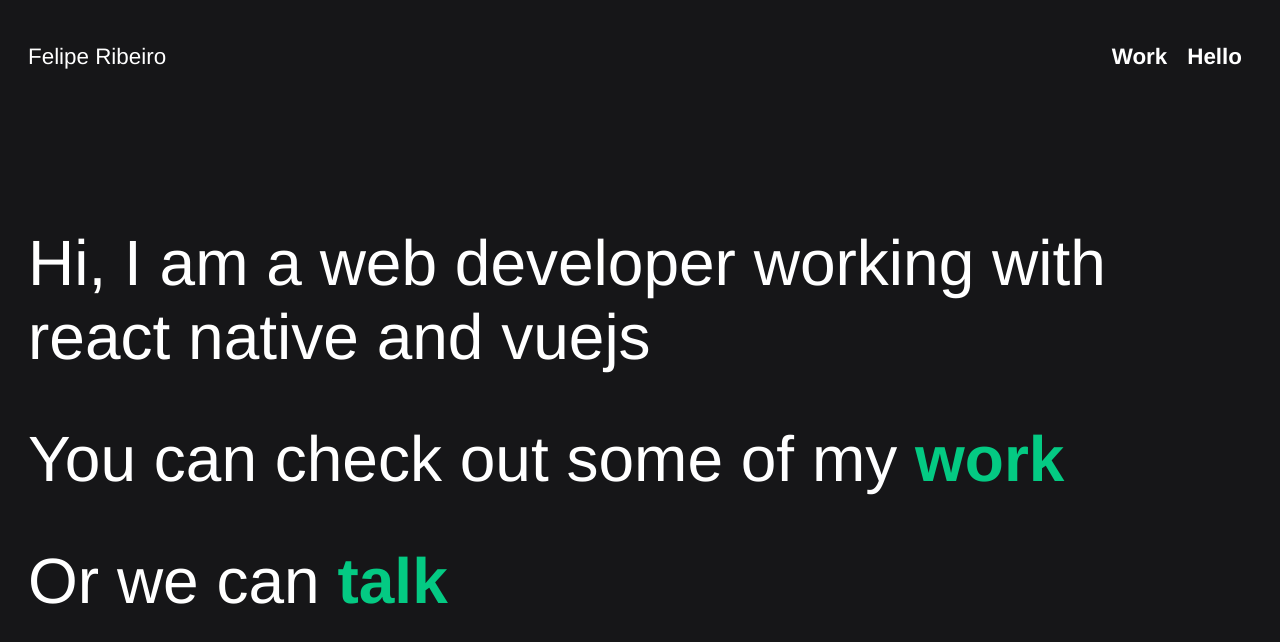
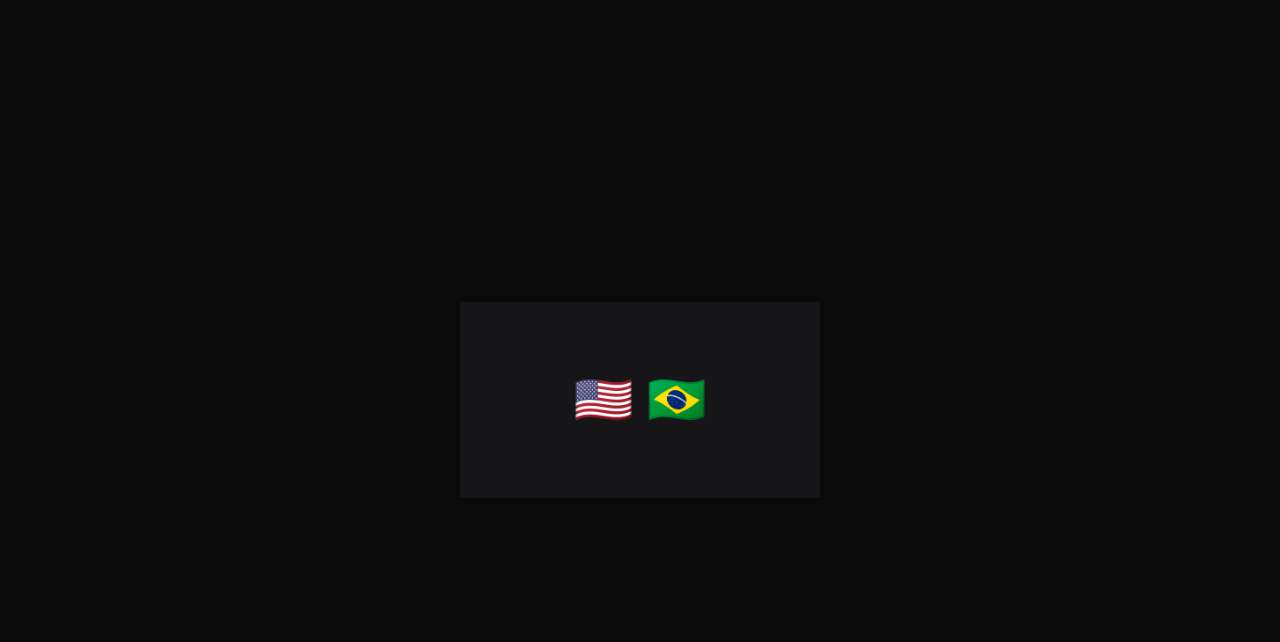
Before and after one commit to ribas14/portfolio, a Vue app: page / in a window 1280 px wide. Shown: the top 642 px of the page. Built offline with nearby package versions, Linux system fonts and the light colour scheme.

Commit message:
language support added

```diff
--- a/src/App.vue
+++ b/src/App.vue
@@ -1,7 +1,7 @@
 <template>
   <div id="app">
-    <NavBar/>
-    <router-view/>
+    <NavBar :lang="lang" @english='english' @portuguese='portuguese'/>
+    <router-view :lang="lang" v-if="lang"/>
   </div>
 </template>
 
@@ -10,6 +10,25 @@ import NavBar from './components/NavBar.vue'
 
 export default {
   name: 'app',
+  data() {
+    return {
+    showModal: false,
+    lang: null
+    };
+  },
+  methods: {
+    english(){
+      this.lang = 'eng'
+      localStorage.lang = this.lang
+    },
+    portuguese(){
+      this.lang = 'pt'
+      localStorage.lang = this.lang
+    }
+  },
+  mounted () {
+    if (localStorage.lang) this.lang = localStorage.lang;
+  },
   components: {
     NavBar
   }
@@ -29,4 +48,45 @@ body {
   color: #2c3e50;
 
 }
+.modal-mask {
+  position: fixed;
+  z-index: 9998;
+  top: 0;
+  left: 0;
+  width: 100%;
+  height: 100%;
+  background-color: rgba(0, 0, 0, .5);
+  display: table;
+  transition: opacity .3s ease;
+}
+
+.modal-wrapper {
+  display: table-cell;
+  vertical-align: middle;
+}
+
+.modal-container {
+  width: 300px;
+  margin: 0px auto;
+  padding: 20px 30px;
+  background-color: #fff;
+  border-radius: 2px;
+  box-shadow: 0 2px 8px rgba(0, 0, 0, .33);
+  transition: all .3s ease;
+  font-family: Helvetica, Arial, sans-serif;
+}
+
+.modal-header h3 {
+  margin-top: 0;
+  color: #42b983;
+}
+
+.modal-body {
+  margin: 50px 50px;
+}
+
+.modal-default-button {
+  float: right;
+}
+
 </style>
--- a/src/components/Home.vue
+++ b/src/components/Home.vue
@@ -1,18 +1,26 @@
 <template>
   <div class="hello">
     <div class="container">
-      <h3>
-        Hi, I am a web developer working with react native and vuejs
+      <h3 v-if="lang == 'eng'">
+        Hi, I am a web developer working with javascript, react native and vuejs
+      </h3>
+      <h3 v-if="lang == 'pt'">
+        Oi, trabalho com desenvolvimento web usando javascript, react native e vuejs
       </h3>
       <br>
-      <h3>
+      <h3 v-if="lang == 'eng'">
         You can check out some of my <a @click.stop="goTo('/work')" class="link">work</a>
       </h3>
+      <h3 v-if="lang == 'pt'">
+        Você pode ver alguns dos meus <a @click.stop="goTo('/work')" class="link">trabalhos</a>
+      </h3>
       <br>
-      <h3>
+      <h3 v-if="lang == 'eng'">
         Or we can <a @click.stop="goTo('/talk')" class="link">talk</a>
       </h3>
-
+      <h3 v-if="lang == 'pt'">
+        Ou podemos <a @click.stop="goTo('/talk')" class="link">conversar</a>
+      </h3>
     </div>
   </div>
 </template>
@@ -20,8 +28,12 @@
 <script>
 export default {
   name: 'Home',
+  data() {
+    return {
+    };
+  },
   props: {
-    msg: String
+    lang: String,
   },
   methods: {
     goTo(r) {
@@ -49,7 +61,7 @@ export default {
 h3 {
   margin: 30px 0 0;
   color: white;
-  font-size: 4rem;
+  font-size: 3rem;
   font-weight: 200
 }
 ul {
--- a/src/components/NavBar.vue
+++ b/src/components/NavBar.vue
@@ -1,13 +1,41 @@
 <template>
   <div class="hello">
-    <div>
-      <div class="name" @click.stop="goTo('/')">
+  <transition name="modal">
+    <div class="modal-mask" v-if="showModal">
+      <div class="modal-wrapper" >
+        <div class="modal-container">
+          <div class="modal-body">
+            <slot name="body">
+              <div style="display:inline !important; margin-bottom: 25px; cursor: pointer">
+                <a @click.stop="english()">🇺🇸</a> &#32&#32 <a @click.stop="portuguese()">🇧🇷</a>
+              </div>
+            </slot>
+          </div>
+          <div class="modal-footer">
+            <slot name="footer">
+            </slot>
+          </div>
+        </div>
+      </div>
+    </div>
+  </transition>
+    <div v-if="!showModal">
+      <div class="name">
+        <div @click.stop="goTo('/')">
         Felipe Ribeiro
+        </div>
+        <br>
+        <div>
+          <a @click.stop="$emit('english')">🇺🇸</a> · <a @click.stop="$emit('portuguese')">🇧🇷</a>
+        </div>
       </div>
       <div>
         <ul>
-          <li><a @click.stop="goTo('/work')">Work</a></li>
-          <li><a @click.stop="goTo('/talk')">Hello</a></li>
+          <li><a v-if="lang == 'eng'" @click.stop="goTo('/work')">Work</a></li>
+          <li><a v-if="lang == 'pt'" @click.stop="goTo('/work')">Trabalho</a></li>
+          <li> · </li>
+          <li><a v-if="lang == 'eng'" @click.stop="goTo('/talk')">Hello</a></li>
+          <li><a v-if="lang == 'pt'" @click.stop="goTo('/talk')">Olá</a></li>
         </ul>
       </div>
     </div>
@@ -18,10 +46,26 @@
 
 export default {
   name: 'NavBar',
+  data() {
+    return {
+      showModal: false
+    };
+  },
   props: {
-    msg: String
+    lang: String,
+  },
+  created() {
+    localStorage.lang ? this.showModal = false : this.showModal = true
   },
   methods: {
+    english() {
+      this.showModal = false
+      this.$emit('english')
+    },
+    portuguese() {
+      this.showModal = false
+      this.$emit('portuguese')
+    },
     goTo(r) {
       this.$router.push(r)
     }
@@ -69,7 +113,7 @@ li > a {
 }
 li {
   display: inline-block;
-  margin: 0 10px;
+  margin: 0 3px;
 }
 @media only screen and (max-width: 768px) {
   h3 {
@@ -86,4 +130,47 @@ li {
   color: white;
   cursor: pointer;
 }
+.modal-mask {
+  position: fixed;
+  z-index: 9998;
+  top: 0;
+  left: 0;
+  width: 100%;
+  height: 100%;
+  background-color: rgba(0, 0, 0, .5);
+  display: table;
+  transition: opacity .3s ease;
+}
+
+.modal-wrapper {
+  display: table-cell;
+  vertical-align: middle;
+}
+
+.modal-container {
+  width: 300px;
+  margin: 0px auto;
+  padding: 20px 30px;
+  background-color: #161618;
+  border-radius: 2px;
+  box-shadow: 0 2px 8px rgba(0, 0, 0, .33);
+  transition: all .3s ease;
+  font-family: Helvetica, Arial, sans-serif;
+}
+
+.modal-header h3 {
+  margin-top: 0;
+  color: #42b983;
+}
+
+.modal-body {
+  font-size: 3em;
+  text-align: center;
+  margin: 50px 50px;
+}
+
+.modal-default-button {
+  float: right;
+}
+
 </style>
--- a/src/components/Talk.vue
+++ b/src/components/Talk.vue
@@ -1,12 +1,18 @@
 <template>
   <div class="hello">
     <div class="container">
-      <h3>
+      <h3 v-if="lang == 'eng'">
         You can find me on <a href="https://www.linkedin.com/in/frcm/" target="blank" class="link">Linkedin</a> or check out my <a class="link" href="https://github.com/ribas14" target="blank">Github</a>
       </h3>
+      <h3 v-if="lang == 'pt'">
+        Você pode me achar no <a href="https://www.linkedin.com/in/frcm/" target="blank" class="link">Linkedin</a> ou dar uma olhada no meu <a class="link" href="https://github.com/ribas14" target="blank">Github</a>
+      </h3>
       <br>
-      <h3 style="text-align: center">
+      <h3  v-if="lang == 'eng'" style="text-align: center">
         Want to talk? Send me an email at  <a style="" hre="mailto:felipercmelo@gmail.com" class="link email">felipercmelo@gmail.com</a>
+      </h3>
+      <h3  v-if="lang == 'pt'" style="text-align: center">
+        Quer conversar? Envie um email para  <a style="" hre="mailto:felipercmelo@gmail.com" class="link email">felipercmelo@gmail.com</a>
       </h3>
       <br>
     </div>
@@ -17,8 +23,12 @@
 
 export default {
   name: 'Talk',
+  data() {
+    return {
+    };
+  },
   props: {
-    msg: String
+    lang: String,
   },
   methods: {
     goTo(r) {
--- a/src/components/Work.vue
+++ b/src/components/Work.vue
@@ -2,8 +2,10 @@
   <div class="hello" ref="main">
     <div class="container">
       <h3 class="title">Phone to Chrome</h3>
-      <h3>Share texts and links between your phone and your pc</h3>
-      <h3>React Native app reads a QR code on <a class="link" href="https://ctop.site/">ctop.site</a> or the <a href="https://chrome.google.com/webstore/detail/chrome-to-phone/hobhnejpjknnhojomhmppgdalddofend" class="link">extension</a>   and a chat is created</h3>
+      <h3 v-if="lang == 'eng'">Share texts and links between your phone and your pc</h3>
+      <h3 v-if="lang == 'pt'">Compartilhe texto e links entre seu celular e seu pc</h3>
+      <h3 v-if="lang == 'eng'">React Native app reads a QR code on <a class="link" href="https://ctop.site/">ctop.site</a> or the <a href="https://chrome.google.com/webstore/detail/chrome-to-phone/hobhnejpjknnhojomhmppgdalddofend" class="link">extension</a>   and a chat is created</h3>
+      <h3 v-if="lang == 'pt'">React Native app lê código QR em <a class="link" href="https://ctop.site/">ctop.site</a> ou na <a href="https://chrome.google.com/webstore/detail/chrome-to-phone/hobhnejpjknnhojomhmppgdalddofend" class="link">extensão</a>  e um chat é criado</h3>
       <div class="row">
         <div class="column">
           <a href="https://github.com/ribas14/phone-to-chrome" target="blank">
@@ -28,22 +30,27 @@
         </div>
       </div>
       <h3 class="title">Santri Sistemas</h3>
-      <h3>Dashboard for a legacy system using Vuejs</h3>
+      <h3 v-if="lang == 'eng'">Dashboard for a legacy system using Vuejs</h3>
+      <h3 v-if="lang == 'pt'">Dashboard para um sistema legacy usando o framework Vuejs</h3>
       <div class="video">
         <div style="width:100%;height:0px;position:relative;padding-bottom:51.095%;">
           <iframe src="https://streamable.com/s/gkre8/lwekca" frameborder="0" width="100%" height="100%" allowfullscreen style="width:100%;height:100%;position:absolute;left:0px;top:0px;overflow:hidden;"></iframe>
         </div>
       </div>
       <h3 class="title">Santri Sistemas</h3>
-      <h3>React Native app with authentication and backend in Java</h3>
+      <h3 v-if="lang == 'eng'">React Native app with authentication and backend in Java</h3>
+      <h3 v-if="lang == 'pt'">React Native app com autenticação e backend feito em Java</h3>
       <div class="video">
         <div style="width:100%;height:0px;position:relative;padding-bottom:177.345%;">
           <iframe src="https://streamable.com/s/ukymp/kjoard" frameborder="0" width="100%" height="100%" allowfullscreen style="width:100%;height:100%;position:absolute;left:0px;top:0px;overflow:hidden;"></iframe>
         </div>
       </div>
       <br>
-      <h3>Let's
+      <h3 v-if="lang == 'eng'">Let's
         <a @click.stop="goTo('talk')" class="link">talk</a>
+      </h3>
+      <h3 v-if="lang == 'pt'">Vamos
+        <a @click.stop="goTo('talk')" class="link">conversar</a>
       </h3>
     </div>
   </div>
@@ -57,14 +64,11 @@ export default {
       heigth: 480,
     };
   },
-  watch: {
-
-  },
   mounted() {
     this.heigth = window.innerHeight
   },
   props: {
-    msg: String
+    lang: String
   },
   methods: {
     goTo(r) {
```
Also changed, not shown: 9 other files (tests, documents, lock files or other folders).
